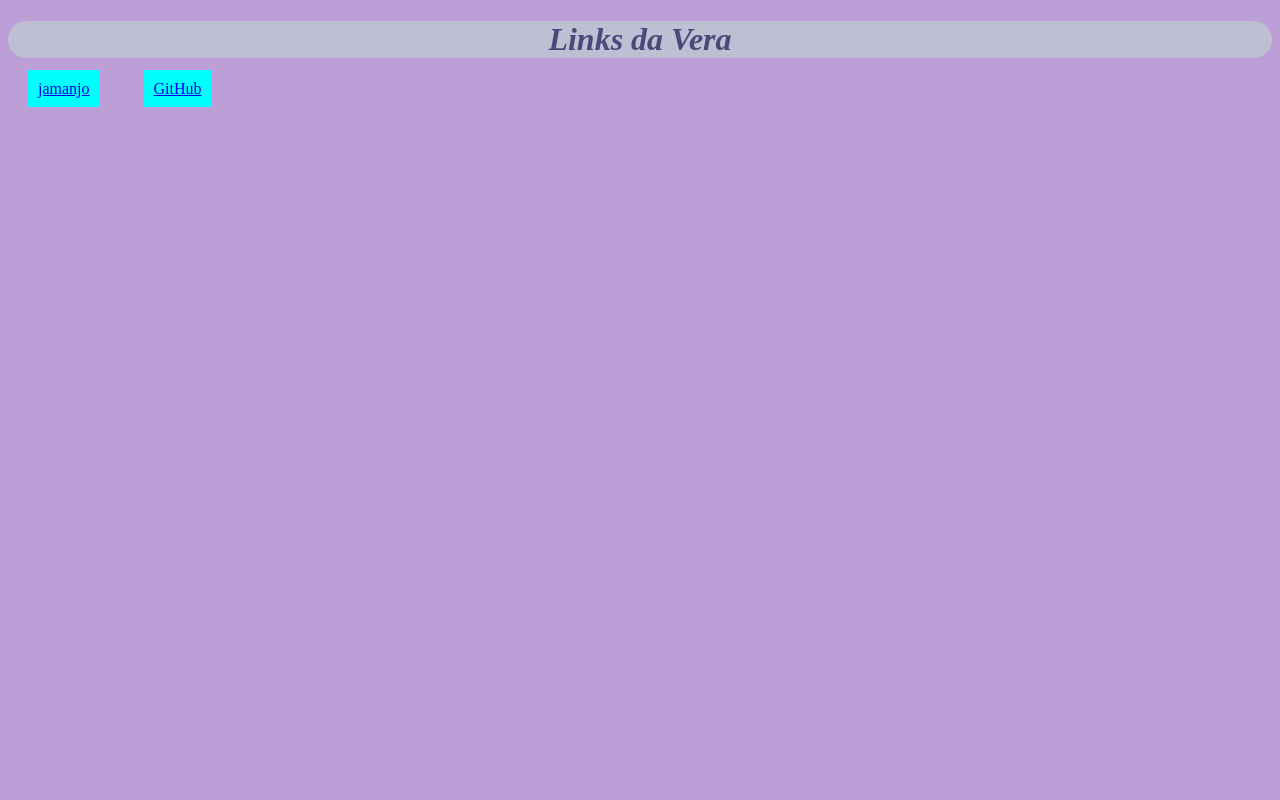
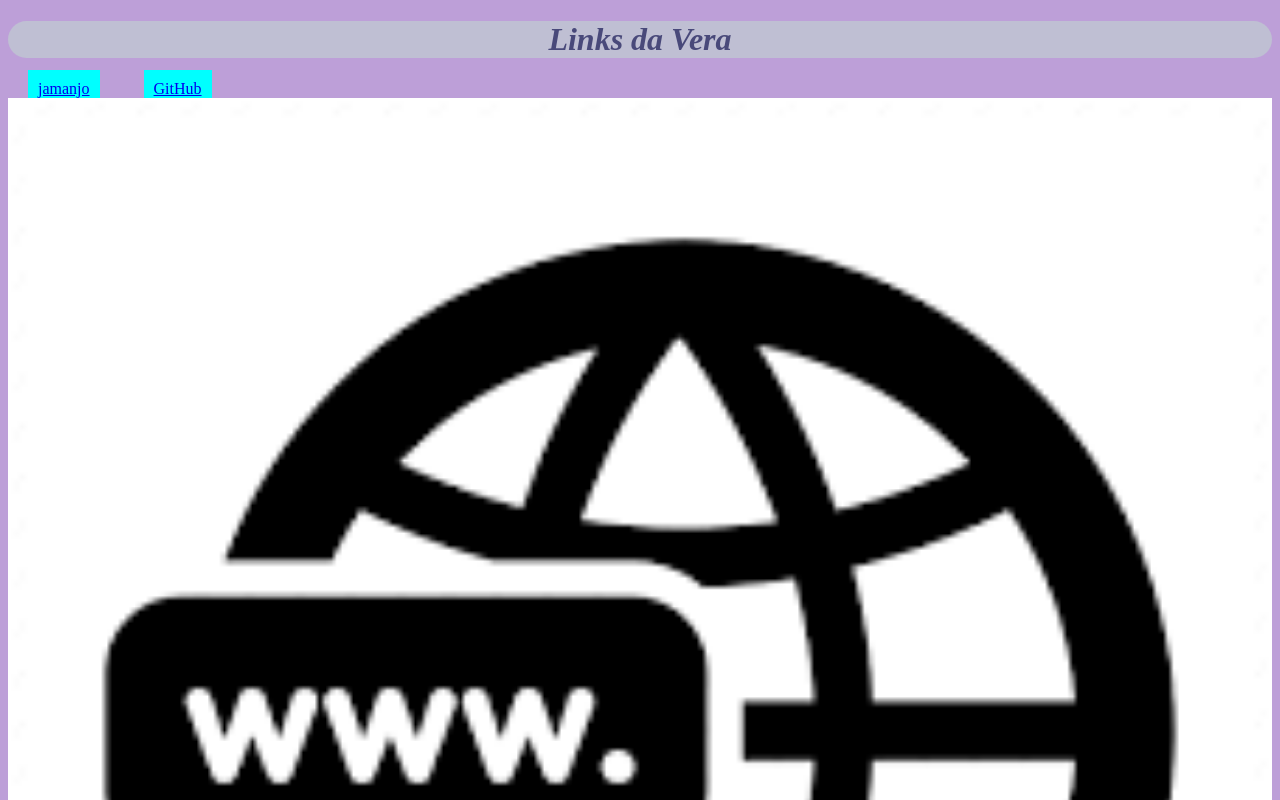
Before and after one commit to Veralucia0909/links-para-rede-sociais, a plain HTML site: page index.html in a window 1280 px wide. Shown: the top 800 px of the page. Drawn offline with Linux system fonts and the light colour scheme.

Commit message:
Criar site

```diff
--- a/index.html
+++ b/index.html
@@ -10,6 +10,7 @@
     <h1>Links da Vera</h1>
     <a href="https://www.jamanjo.com.br">jamanjo</a>
     <a href="https://https://github.com/Veralucia0909">GitHub</a>
+    <img src="download.png" alt="">
 
 </body>
 </html>
--- a/style.css
+++ b/style.css
@@ -21,6 +21,8 @@ a{
     padding: 10px;
 
 
+}
 
-
+img{
+    width: 100%;
 }
```
Also changed, not shown: download.png (added).
